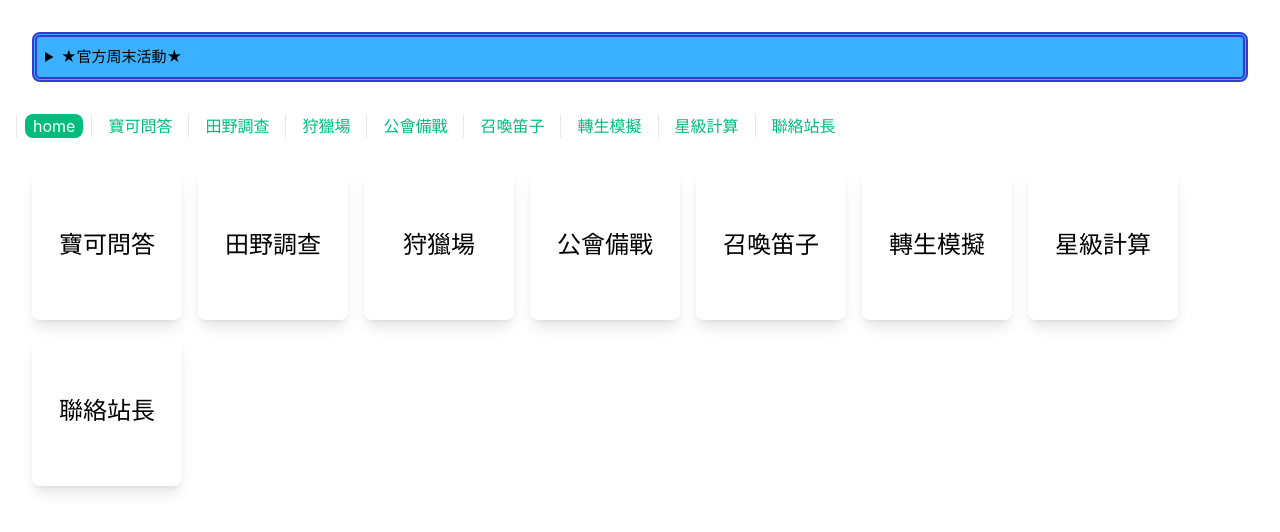
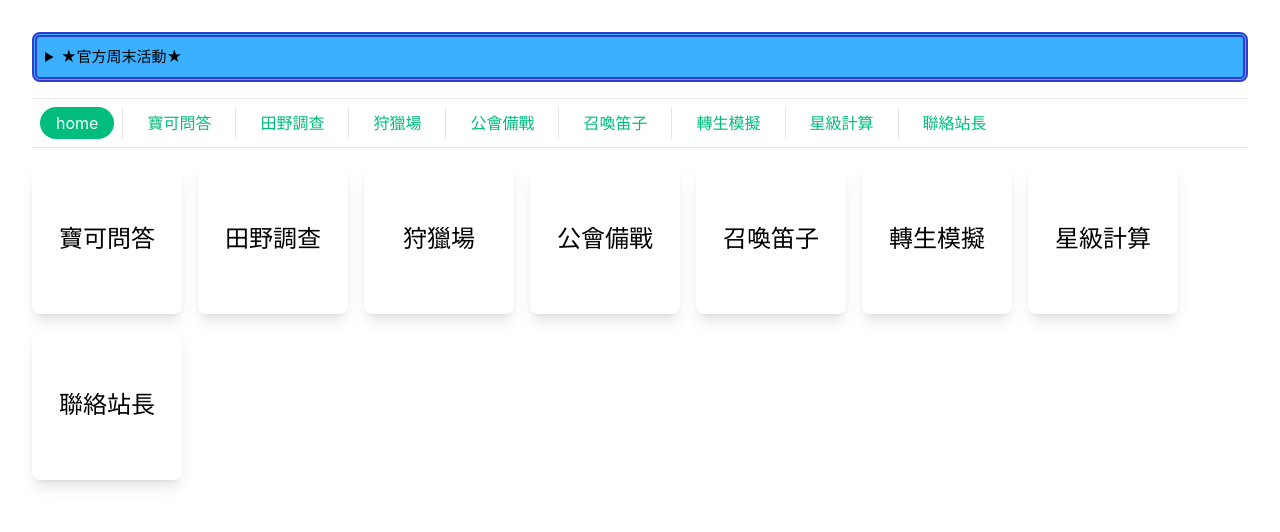
Before and after one commit to tom00502/pokemon-adventurer, a Vue app: page / in a window 1280 px wide. Shown: the top 532 px of the page. Built offline with nearby package versions, Linux system fonts and the light colour scheme.

Commit message:
update nav

```diff
--- a/src/App.vue
+++ b/src/App.vue
@@ -77,7 +77,7 @@ a,
 @media (hover: hover) {
     a:hover {
         background-color: hsla(160, 100%, 37%, 0.2);
-        border-radius: 8px;
+        border-radius: 1rem;
     }
 }
 
@@ -89,12 +89,14 @@ nav {
     display: flex;
     overflow: auto;
     flex-wrap: nowrap;
+    border-top: 1px solid var(--color-border);
+    border-bottom: 1px solid var(--color-border);
 }
 
 nav a.router-link-exact-active {
     color: white;
     background-color: hsla(160, 100%, 37%, 1);
-    border-radius: 8px;
+    border-radius: 1rem;
 }
 
 nav a.router-link-exact-active:hover {
@@ -104,15 +106,16 @@ nav a.router-link-exact-active:hover {
 
 nav a {
     display: inline-block;
-    padding: 0 0.5rem;
+    padding: 0.25rem 1rem;
     margin: 0 0.5rem;
 }
 nav div {
+    margin: 0.5rem 0;
     border-left: 1px solid var(--color-border);
     flex-shrink: 0;
 }
 
-nav a:first-of-type {
+nav div:first-of-type {
     border: 0;
 }
 .bulletin {
@@ -151,10 +154,10 @@ nav a:first-of-type {
 
     nav {
         text-align: left;
-        margin-left: -1rem;
+        /*margin-left: -1rem;*/
         font-size: 1rem;
 
-        padding: 1rem 0;
+        /*padding: 1rem 0;*/
         margin-top: 1rem;
     }
 }
```
